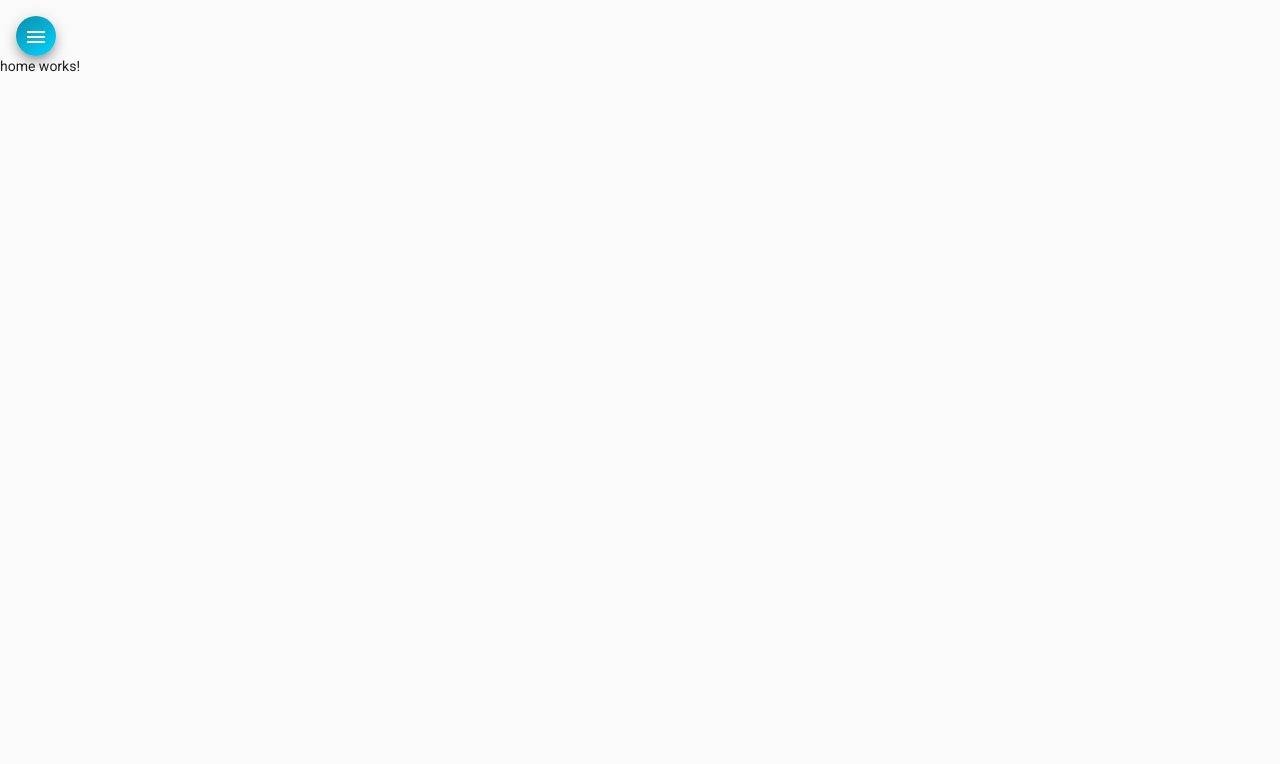
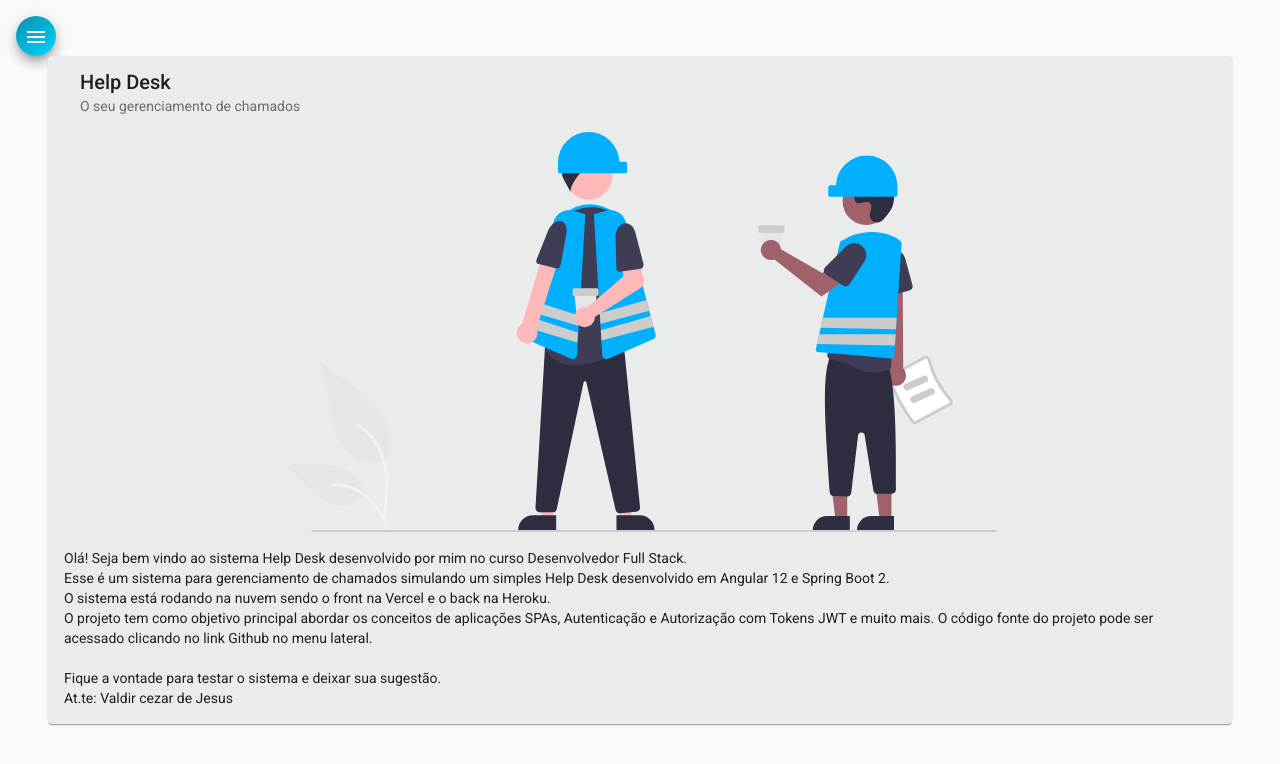
Before and after one commit to diogo0254jf/Help-Desk, an Angular app in the folder frontend/: page /home in a window 1280 px wide. Shown: the top 764 px of the page. Built offline with nearby package versions, Linux system fonts and the light colour scheme.

Commit message:
Componente menu estilizado

```diff
--- a/frontend/src/app/components/home/home.component.css
+++ b/frontend/src/app/components/home/home.component.css
@@ -0,0 +1,8 @@
+.card {
+  width: 90%;
+  margin: auto;
+  background-color: rgb(234, 235, 235);
+}
+img {
+    height: 25rem;
+}
--- a/frontend/src/app/components/home/home.component.html
+++ b/frontend/src/app/components/home/home.component.html
@@ -1 +1,27 @@
-<p>home works!</p>
+<mat-card class="card">
+  <mat-card-header>
+    <mat-card-title>Help Desk</mat-card-title>
+    <mat-card-subtitle>O seu gerenciamento de chamados</mat-card-subtitle>
+  </mat-card-header>
+  <img
+    mat-card-image
+    src="assets/img/home-image.svg"
+    alt="Image Home Help Desk"
+  />
+  <mat-card-content>
+    <p>
+      Olá! Seja bem vindo ao sistema Help Desk desenvolvido por mim no curso
+      Desenvolvedor Full Stack.<br />
+      Esse é um sistema para gerenciamento de chamados simulando um simples Help
+      Desk desenvolvido em Angular 12 e Spring Boot 2. <br />O sistema está
+      rodando na nuvem sendo o front na Vercel e o back na Heroku.<br />
+      O projeto tem como objetivo principal abordar os conceitos de aplicações
+      SPAs, Autenticação e Autorização com Tokens JWT e muito mais. O código
+      fonte do projeto pode ser acessado clicando no link Github no menu
+      lateral.
+      <br /><br />
+      Fique a vontade para testar o sistema e deixar sua sugestão. <br />
+      At.te: Valdir cezar de Jesus
+    </p>
+  </mat-card-content>
+</mat-card>
```
